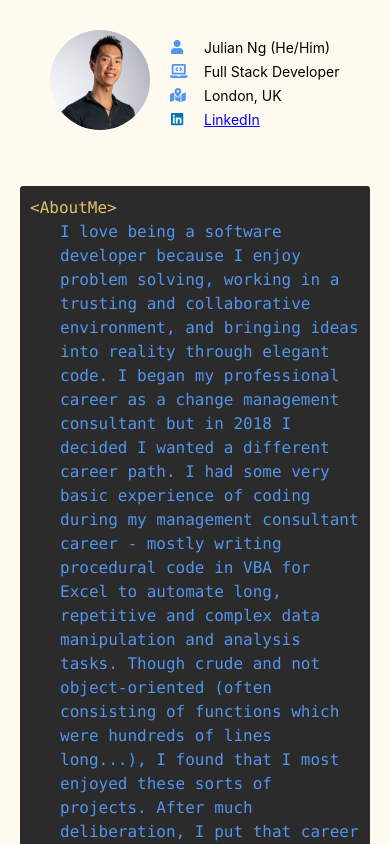
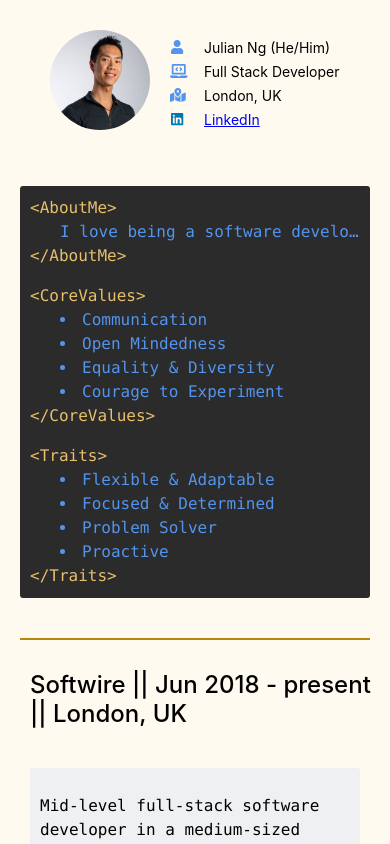
Before and after one commit to julesnuggy/cv, a React (Create React App) app: page / in a window 390 px wide. Shown: the top 844 px of the page. Built offline with nearby package versions, Linux system fonts and the light colour scheme.

Commit message:
Toggle AboutMe text visibility/overflow

```diff
--- a/src/App.tsx
+++ b/src/App.tsx
@@ -1,4 +1,4 @@
-import React from 'react';
+import React, { useEffect, useState } from 'react';
 import './App.scss';
 import { library } from '@fortawesome/fontawesome-svg-core';
 import { faUser, faMapMarkedAlt, faLaptopCode, faAddressCard } from '@fortawesome/free-solid-svg-icons';
@@ -13,10 +13,16 @@ import data from './data/experienceData.json';
 library.add(faUser, faMapMarkedAlt, faLaptopCode, faAddressCard, faTimesCircle, faPlusSquare, fab);
 
 const App: React.FC = () => {
+  const [screenSize, setScreenSize] = useState(window.innerWidth);
+
+  useEffect(() => {
+    window.addEventListener("resize", () => setScreenSize(window.innerWidth));
+  });
+
   return (
     <div className="app-body">
       <Header />
-      <AboutMe />
+      <AboutMe screenSize={screenSize} />
       <div className="experience-container">
         {data.map((d, idx) => <Experience data={d} key={`e-${idx}`} />)}
       </div>
--- a/src/components/aboutMe.tsx
+++ b/src/components/aboutMe.tsx
@@ -1,9 +1,30 @@
-import React from 'react';
+import React, { useEffect } from 'react';
 
 import '../App.scss';
 
-const AboutMe = () => (
-  <div className="about-me code-block dark-theme">
+type aboutMeProps = {
+  screenSize: number;
+}
+
+const truncateExpandContents = () => {
+  const text = document.getElementsByClassName('indented-text')[0];
+  text.classList.contains('truncated') ?
+    text.classList.remove('truncated') :
+    text.classList.add('truncated');
+};
+
+const AboutMe = ({screenSize}: aboutMeProps) => {
+  useEffect(() => {
+    const text = document.getElementsByClassName('indented-text')[0];
+    if (screenSize <= 480) {
+      text.classList.add('truncated');
+    } else {
+      text.classList.remove('truncated');
+    }
+  });
+
+  return (
+  <div className="about-me code-block dark-theme" onClick={truncateExpandContents}>
     <div className="tag">{'<AboutMe>'}</div>
     <div className="indented-text">
       I love being a software developer because I enjoy problem solving, working in a trusting and collaborative
@@ -33,6 +54,6 @@ const AboutMe = () => (
     </div>
     <div className="tag">{'</Traits>'}</div>
   </div>
-);
+)};
 
 export default AboutMe;
--- a/src/styles/global.scss
+++ b/src/styles/global.scss
@@ -45,8 +45,15 @@
 
 .about-me {
   margin: 20px 20px;
+  overflow: hidden;
 
   @include tabletUp {
     margin: 20px 90px;
   }
 }
+
+.truncated {
+  text-overflow: ellipsis;
+  white-space: nowrap;
+  overflow: hidden;
+}
```
